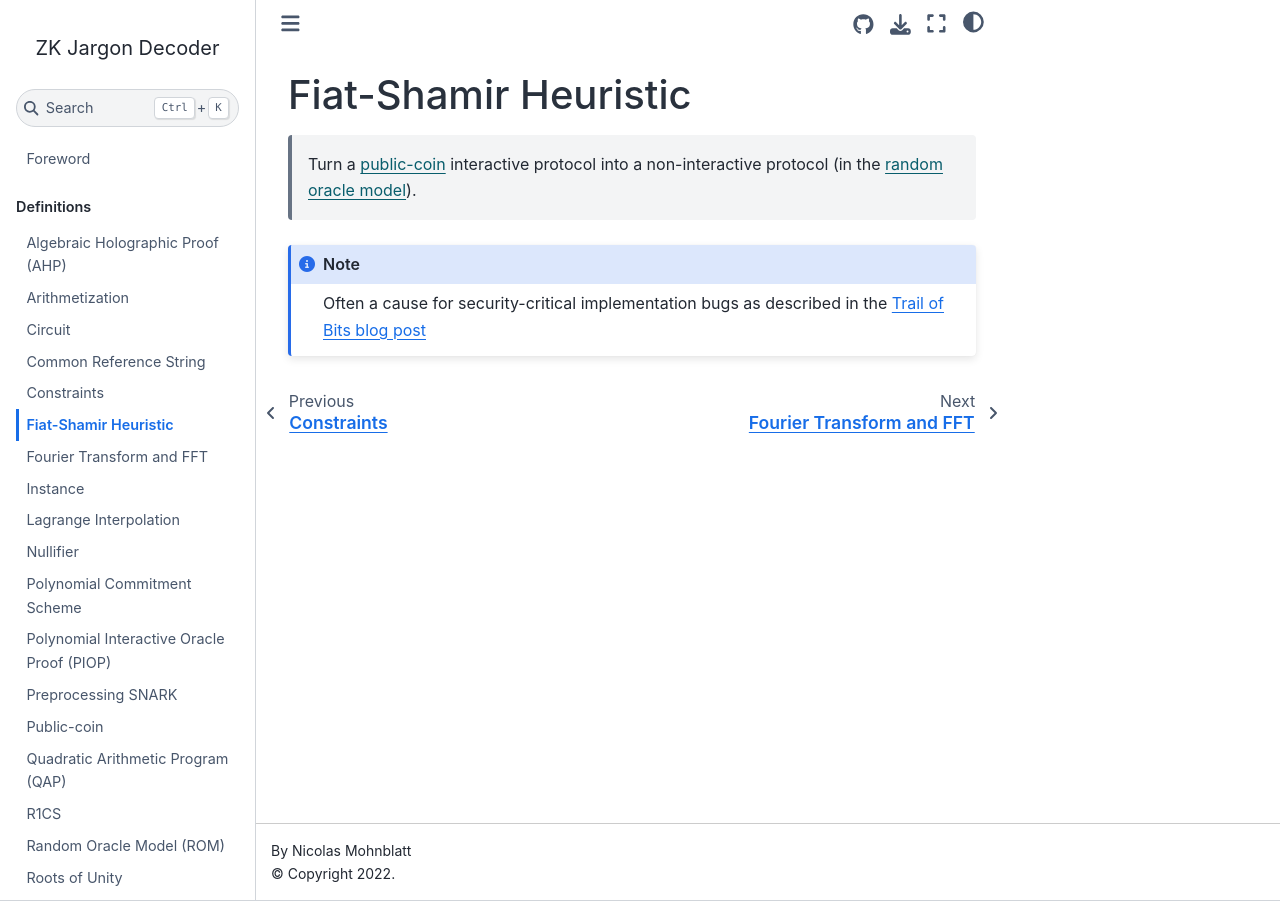
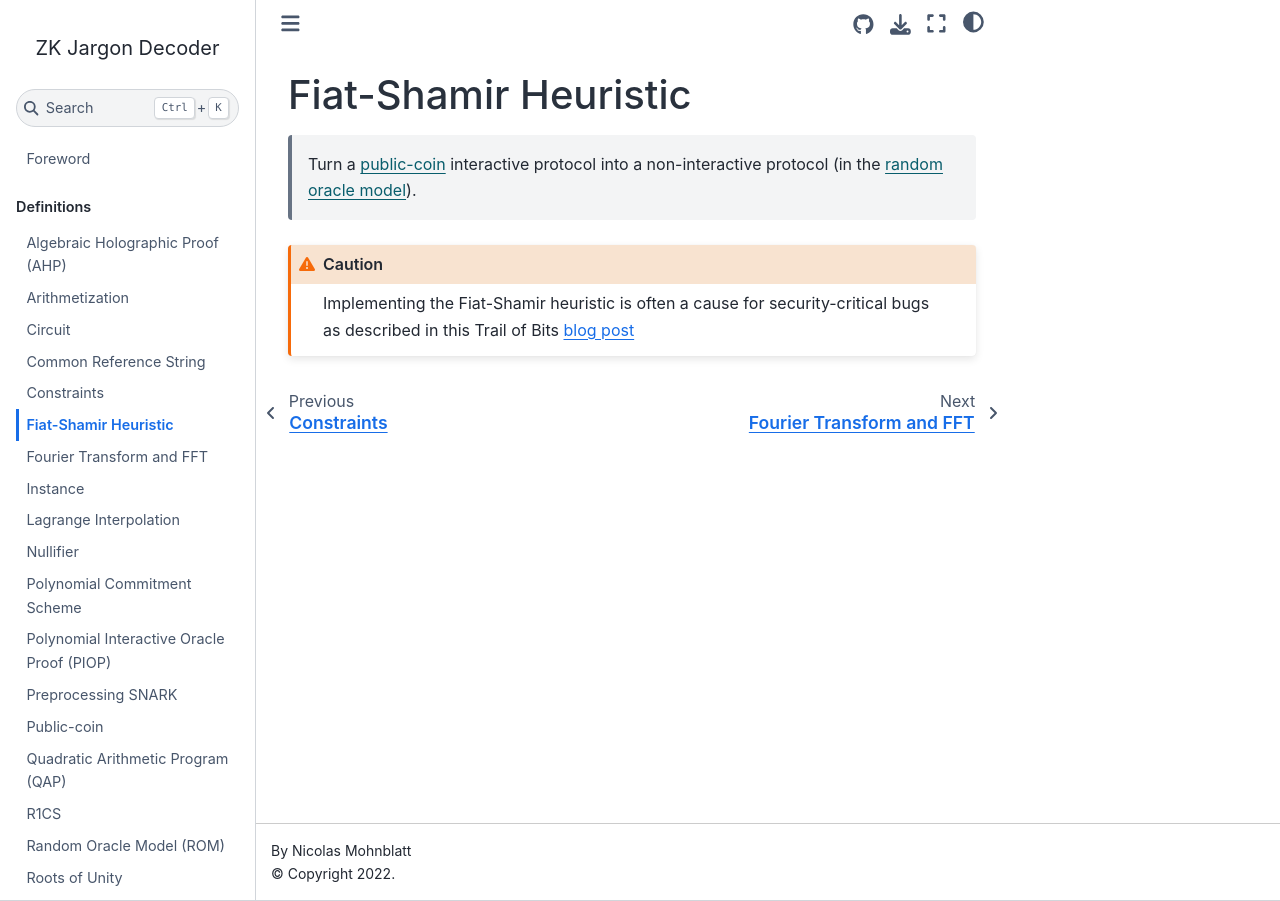
Before and after one commit to zkjargon/zkjargon.github.io, a Jupyter Book: the page built from definitions/fiat_shamir.md, in a window 1280 px wide. Built offline with Jupyter Book 1.0.4 settings and Sphinx 7.4.7 and the Sphinx Book theme 1.1.4, drawn with Linux system fonts in a browser that asks for light colours.

Commit message:
minor wording changes

````diff
--- a/definitions/fiat_shamir.md
+++ b/definitions/fiat_shamir.md
@@ -3,6 +3,6 @@
 
 > Turn a [public-coin](def:public-coin) interactive protocol into a non-interactive protocol (in the [random oracle model](def:random_oracle)).
 
-```{note}
-Often a cause for security-critical implementation bugs as described in the [Trail of Bits blog post](https://blog.trailofbits.com/2022/04/13/part-1-coordinated-disclosure-of-vulnerabilities-affecting-girault-bulletproofs-and-plonk/)
+```{caution}
+Implementing the Fiat-Shamir heuristic is often a cause for security-critical bugs as described in this Trail of Bits [blog post](https://blog.trailofbits.com/2022/04/13/part-1-coordinated-disclosure-of-vulnerabilities-affecting-girault-bulletproofs-and-plonk/)
 ```
````
Also changed, not shown: definitions/schwartz_zippel.md (+1 -1 lines).
